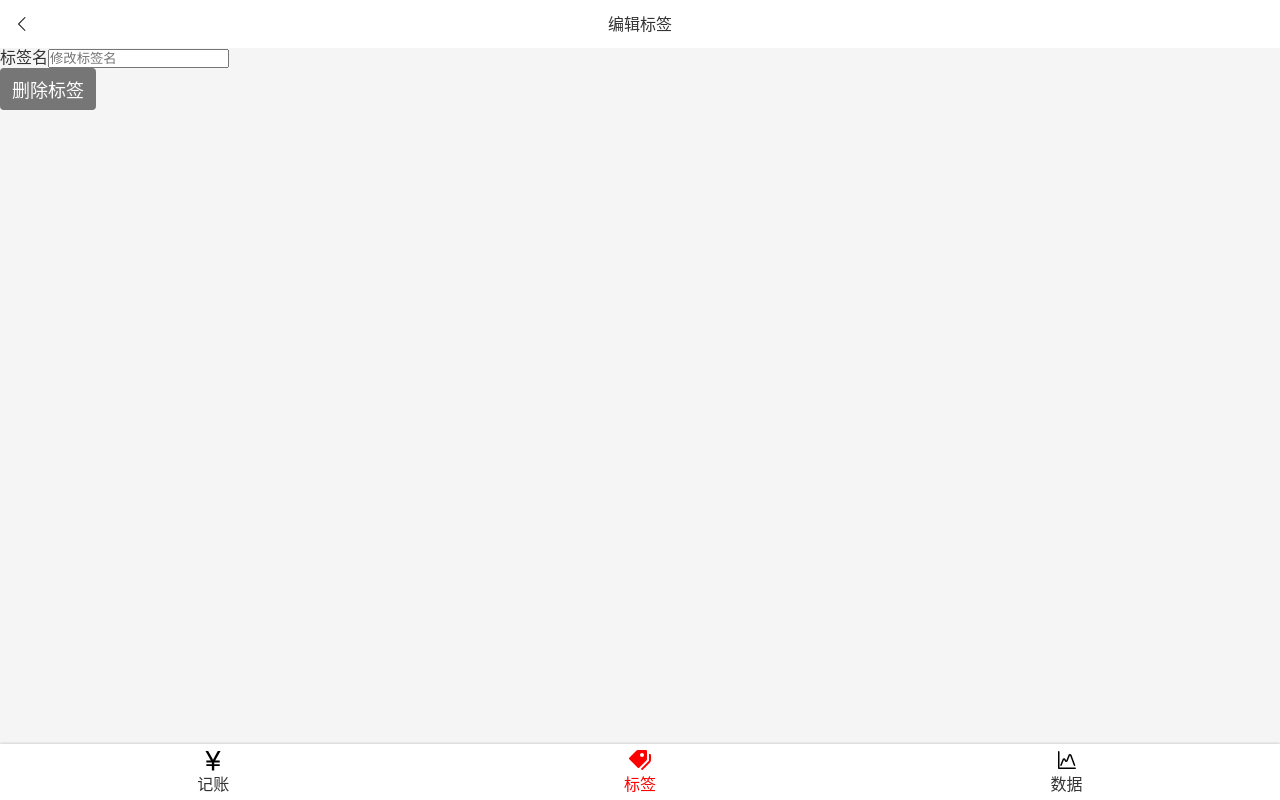
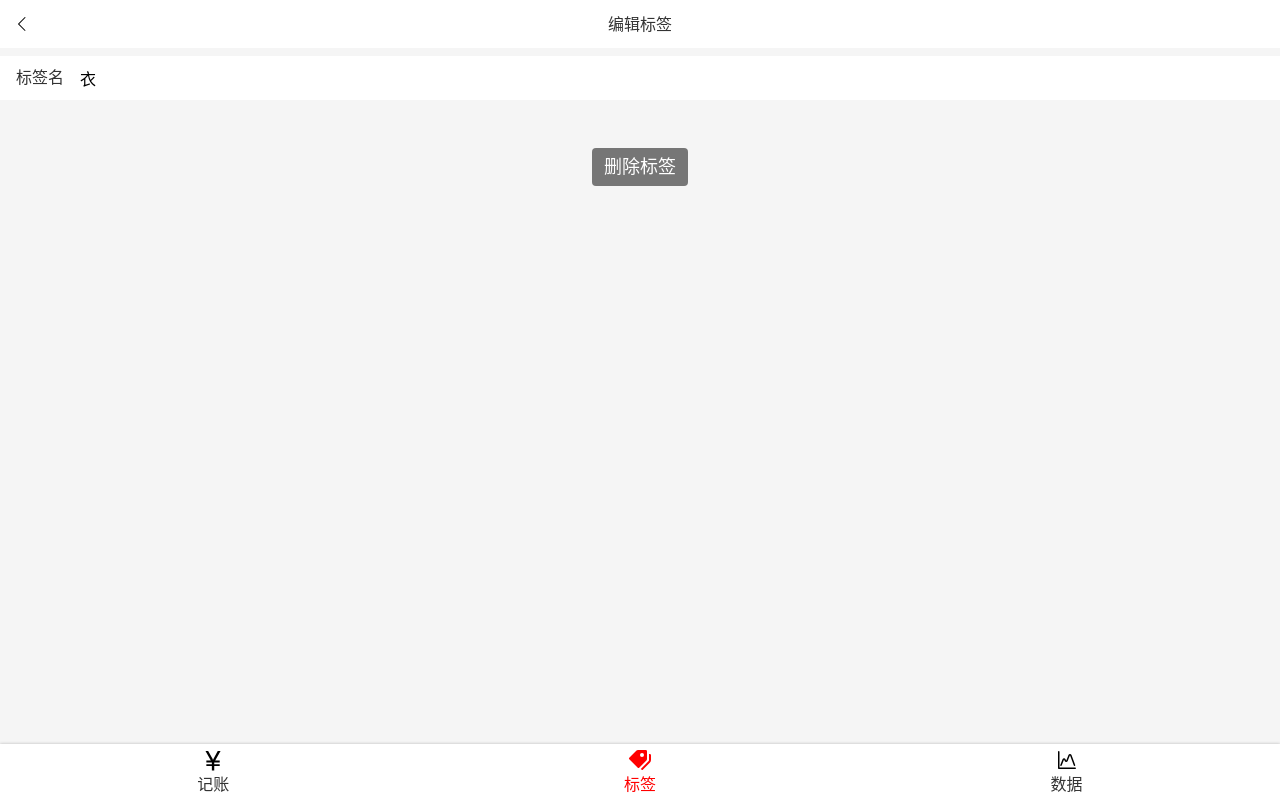
Before and after one commit to mzhaonanq/moneylog-react, a React app: page /#/tags/1 in a window 1280 px wide. Built offline with nearby package versions, Linux system fonts and the light colour scheme.

Commit message:
完成tag.tsx的样式

```diff
--- /dev/null
+++ b/src/components/Center.tsx
@@ -0,0 +1,10 @@
+import styled from 'styled-components';
+
+const Center =styled.div`
+display:flex;
+flex-direction: column;
+justify-content: center;
+align-items: center;
+`
+
+export {Center}
--- a/src/components/Input.tsx
+++ b/src/components/Input.tsx
@@ -11,7 +11,7 @@ const Label = styled.label`
     >input{
       display:block;
       width: 100%;
-      height: 56px;
+      height: 44px;
       background:none;
       border:none;
     }
--- /dev/null
+++ b/src/components/Space.tsx
@@ -0,0 +1,7 @@
+import styled from 'styled-components';
+
+const Space = styled.div`
+height: 16px;
+`
+
+export {Space}
--- a/src/index.scss
+++ b/src/index.scss
@@ -38,8 +38,8 @@ body{
   height: 1em;
 }
 
-button{
-  font-family: inherit;
+button,input{
+  font: inherit;
 }
 
 :focus{
--- a/src/views/Tag.tsx
+++ b/src/views/Tag.tsx
@@ -5,6 +5,9 @@ import Layout from 'components/Layout';
 import Icon from '../components/Icon';
 import {Button} from '../components/Button';
 import styled from 'styled-components';
+import {Input} from '../components/Input';
+import {Center} from '../components/Center';
+import {Space} from '../components/Space';
 
 type Params = {
   id: string
@@ -18,6 +21,11 @@ line-height: 20px;
 padding: 14px;
 background: #ffffff;
 `
+const Wrapper = styled.div`
+background: #ffffff;
+padding: 0 16px;
+margin-top: 8px;
+`
 
 const Tag: React.FunctionComponent = (props) => {
   const {findTag} = useTags();
@@ -30,14 +38,17 @@ const Tag: React.FunctionComponent = (props) => {
         <span>编辑标签</span>
         <Icon/>
       </Topbar>
+      <Wrapper>
+      <Input label='标签名' type='text' placeholder="修改标签名" value={tag.name}/>
+    </Wrapper>
       <div>
-      <label>
-        <span>标签名</span>
-        <input type="text" placeholder='修改标签名'/>
-      </label>
-    </div>
-      <div>
-        <Button>删除标签</Button>
+        <Center>
+          <Space/>
+          <Space/>
+          <Space/>
+          <Button>删除标签</Button>
+        </Center>
+
       </div>
     </Layout>
   );
--- a/src/views/Tags.tsx
+++ b/src/views/Tags.tsx
@@ -5,17 +5,11 @@ import styled from 'styled-components';
 import Icon from '../components/Icon';
 import {Link} from 'react-router-dom';
 import {Button} from '../components/Button';
+import {Center} from '../components/Center';
+import {Space} from '../components/Space';
 
 
-const Center =styled.div`
-display:flex;
-flex-direction: column;
-justify-content: center;
-align-items: center;
-`
-const Space = styled.div`
-height: 16px;
-`
+
 
 const TagList = styled.ol`
 font-size: 16px;
--- a/src/views/money/NoteSection.tsx
+++ b/src/views/money/NoteSection.tsx
@@ -4,7 +4,7 @@ import {Input} from 'components/Input';
 
 const Wrapper =styled.section`
   background: #f5f5f5;
-  padding:10px 16px;
+  padding:14px 16px;
   font-size: 14px;
 `
 type Props ={
@@ -18,9 +18,7 @@ const NoteSection: React.FunctionComponent<Props> =(props)=>{
     }
   return(
     <Wrapper>
-      <Input label='备注' type='text' defaultValue={note} onChange={onChange} >
-
-      </Input>
+      <Input label='备注' type='text' placeholder='写点啥吧' defaultValue={note} onChange={onChange} />
     </Wrapper>
   )
 }
```
